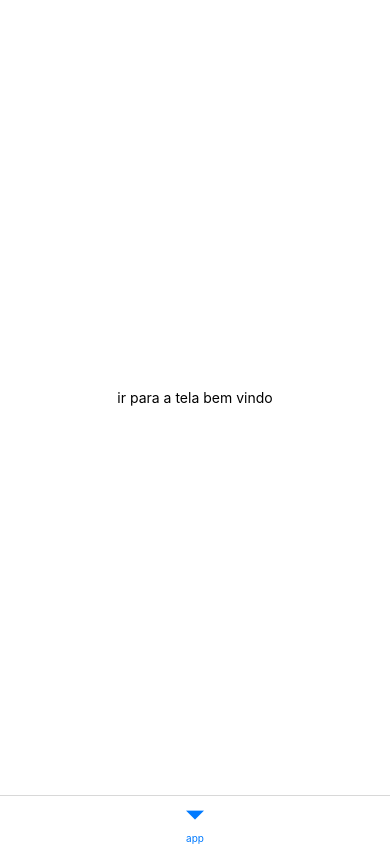
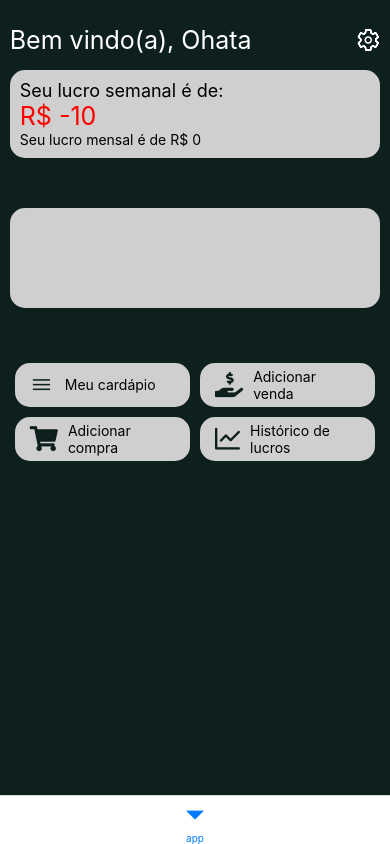
Before and after one commit to rafosos/MEIajuda, a React Native app: screen /Home in a window 390 px wide. Built offline with nearby package versions, Linux system fonts and the light colour scheme.

Commit message:
splash, tela menu inicial, variables

```diff
--- a/App.js
+++ b/App.js
@@ -4,6 +4,8 @@ import { NavigationContainer } from '@react-navigation/native';
 import { createNativeStackNavigator } from '@react-navigation/native-stack';
 import BemVindo from './pages/BemVindo/bemVindo';
 import Home from './pages/Home/home';
+import { SafeAreaView } from 'react-native-safe-area-context';
+import colors from './variables';
 
 const Stack = createNativeStackNavigator();
 const Tab = createBottomTabNavigator();
@@ -11,7 +13,6 @@ const Tab = createBottomTabNavigator();
 export default function App() {
   return (
     <NavigationContainer>
-      <StatusBar style="auto" />
       <Tab.Navigator
         screenOptions={{headerShown: false}}
       >
@@ -25,13 +26,16 @@ export default function App() {
 }
 
 function MainStack(){
-  return(
+  return(<>
+    <SafeAreaView style={{flex:1}}>
+      <StatusBar backgroundColor={colors.darkGreen} style='light' />
       <Stack.Navigator
-      initialRouteName='BemVindo'
+        initialRouteName='Home'
         screenOptions={{headerShown: false}}
       >
         <Stack.Screen name="BemVindo" component={BemVindo} />
         <Stack.Screen name="Home" component={Home} />
       </Stack.Navigator>
-  )
+    </SafeAreaView>
+  </>)
 }
--- a/app.json
+++ b/app.json
@@ -9,7 +9,7 @@
     "splash": {
       "image": "./assets/splash.png",
       "resizeMode": "contain",
-      "backgroundColor": "#ffffff"
+      "backgroundColor": "#0e201e"
     },
     "assetBundlePatterns": [
       "**/*"
--- a/pages/Home/home.js
+++ b/pages/Home/home.js
@@ -1,19 +1,76 @@
-import { StyleSheet, Text, View } from "react-native";
+import { useState } from "react";
+import { Button, Text, View } from "react-native";
+import { Ionicons, FontAwesome5, Octicons } from '@expo/vector-icons';
+import styles from "./styles";
+import colors from "../../variables";
 
 export default function Home({navigation}){
+    const [nome, setNome] = useState("Ohata");
+    const [semanal, setSemanal] = useState(-10.00);
+    const [mensal, setMensal] = useState(0.00);
 
     return (
         <View style={styles.container}>
-            <Text onPress={() => navigation.navigate("BemVindo")}>ir para a tela bem vindo</Text>
+            <View style={styles.headerBemVindo}>
+                <Text style={styles.textoBemVindo}>Bem vindo(a), {nome}</Text>
+                <Ionicons onPress={() => {}} name="settings-outline" size={24} color="#fff" />
+            </View>
+
+            <View style={styles.containerLucro}>
+                <Text style={{fontSize: 18}}>Seu lucro semanal é de:</Text>
+                <Text style={{
+                    fontSize: 25,
+                    color:
+                        semanal > 0 ? colors.green :
+                        semanal < 0 ? colors.red : "#000"
+                    }}>R$ {semanal}</Text>
+                <Text>Seu lucro mensal é de R$ {mensal}</Text>
+            </View>
+
+            <View style={{marginVertical: 50}}>
+                <View style={{
+                    height: 100,
+                    backgroundColor: colors.grey,
+                    borderRadius: 15
+                }}>
+                </View>
+            </View>
+
+            <View style={styles.linhaBotao}>
+                <View
+                    onPress={() => {}}
+                    style={styles.botao}
+                >
+                    <Ionicons name="menu-outline" style={styles.iconeBotao} />
+                    <Text>Meu cardápio</Text>
+                </View>
+
+                <View
+                    onPress={() => {}}
+                    style={styles.botao}
+                >
+                    <FontAwesome5 name="hand-holding-usd" style={styles.iconeBotao} />
+                    <Text>Adicionar venda</Text>
+                </View>
+            </View>
+
+            <View style={styles.linhaBotao}>
+                <View
+                    onPress={() => {}}
+                    style={styles.botao}
+                >
+                    <FontAwesome5 name="shopping-cart" style={styles.iconeBotao} />
+                    <Text>Adicionar compra</Text>
+                </View>
+
+                <View
+                    onPress={() => {}}
+                    style={styles.botao}
+                >
+                    <Octicons name="graph" style={styles.iconeBotao} />
+                    <Text>Histórico de lucros</Text>
+                </View>
+            </View>
         </View>
     );
 }
-
-const styles = StyleSheet.create({
-    container: {
-      flex: 1,
-      backgroundColor: '#fff',
-      alignItems: 'center',
-      justifyContent: 'center',
-    },
-  });
--- /dev/null
+++ b/pages/Home/styles.js
@@ -0,0 +1,48 @@
+import { StyleSheet } from "react-native";
+import colors from "../../variables";
+
+const styles = StyleSheet.create({
+    container: {
+      flex: 1,
+      backgroundColor: colors.darkGreen,
+      padding: '2.5%'
+    },
+    headerBemVindo:{
+        display: "flex",
+        flexDirection: 'row',
+        justifyContent: 'space-between',
+        alignItems: 'center',
+        marginVertical: 15
+    },
+    textoBemVindo:{
+        color: '#fff',
+        fontSize: 25
+    },
+    containerLucro:{
+        backgroundColor: colors.grey,
+        borderRadius: 15,
+        padding: 10
+    },
+    linhaBotao:{
+        display: 'flex',
+        flexDirection: 'row',
+        marginVertical: 5
+    },
+    botao:{
+        backgroundColor: colors.grey,
+        borderRadius: 15,
+        flex: 1,
+        marginHorizontal: 5,
+        flexDirection: 'row',
+        alignItems: 'center',
+        paddingVertical: 5,
+        paddingHorizontal: 15
+    },
+    iconeBotao:{
+        marginRight: 10,
+        color: colors.darkGreen,
+        fontSize: 25
+    }
+});
+
+export default styles;
--- /dev/null
+++ b/variables.js
@@ -0,0 +1,8 @@
+const colors = {
+    green: '#3c9c03',
+    darkGreen: "#0e201e",
+    red: '#f00',
+    grey: '#cfcfcf'
+}
+
+export default colors;
```
Also changed, not shown: assets/splash.png. Lines whose indentation alone changed are shown as unchanged.
